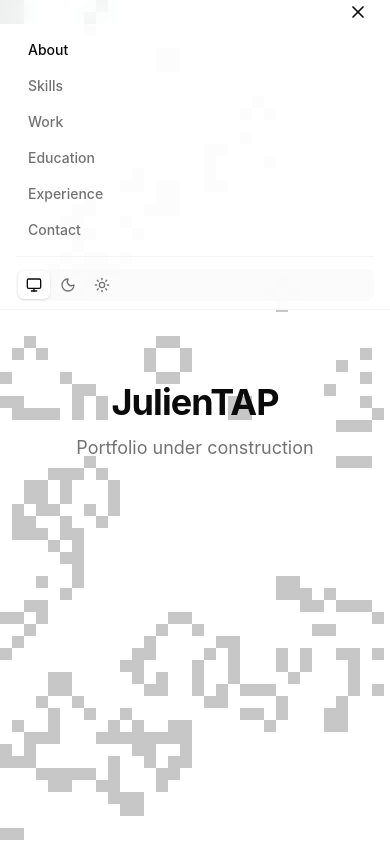
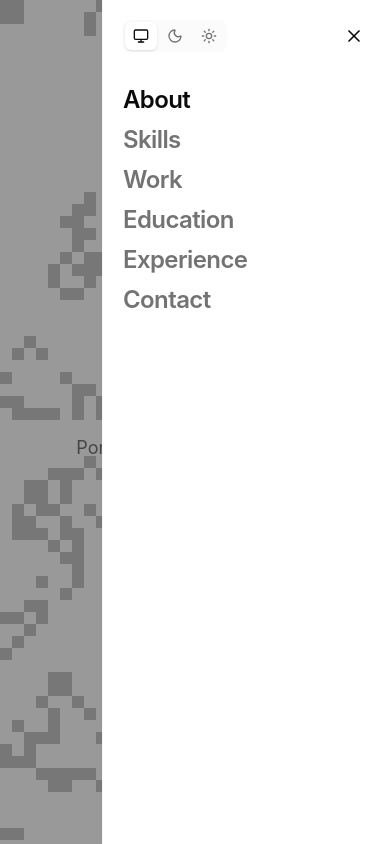
Before and after one commit to JulienTAP/JulienTAP.github.io, a React (Vite) app: page / in a window 390 px wide. Both pictures are taken after a click on the button "Open menu". Built offline with nearby package versions, Linux system fonts and the light colour scheme.

Commit message:
fix : header displayed on mobile

```diff
--- a/src/components/Header.tsx
+++ b/src/components/Header.tsx
@@ -58,9 +58,10 @@ export function Header({ items }: HeaderProps) {
   }
 
   return (
-    <header className="border-border/40 bg-background/70 fixed inset-x-0 top-0 z-50 border-b backdrop-blur-md">
+    <>
+      <header className="border-border/40 bg-background/70 fixed inset-x-0 top-0 z-50 hidden border-b backdrop-blur-md sm:block">
         <div className="relative mx-auto flex max-w-5xl items-center justify-center px-4 py-3">
-        <nav className="hidden items-center gap-1 sm:flex">
+          <nav className="flex items-center gap-1">
             {items.map((item) => (
               <a
                 key={item.id}
@@ -82,29 +83,40 @@ export function Header({ items }: HeaderProps) {
               </a>
             ))}
           </nav>
-
-        <div className="absolute top-1/2 right-4 hidden -translate-y-1/2 sm:block">
+          <div className="absolute top-1/2 right-4 -translate-y-1/2">
             <ThemeSwitch />
           </div>
+        </div>
+      </header>
 
       <button
         type="button"
-          onClick={() => setMobileOpen((v) => !v)}
-          aria-label={mobileOpen ? 'Close menu' : 'Open menu'}
-          aria-expanded={mobileOpen}
-          className="text-foreground hover:bg-muted/60 absolute top-1/2 right-4 flex h-8 w-8 -translate-y-1/2 items-center justify-center rounded-md transition-colors sm:hidden"
+        onClick={() => setMobileOpen(true)}
+        aria-label="Open menu"
+        className="text-foreground bg-background/70 hover:bg-muted/60 fixed top-3 right-4 z-50 flex h-9 w-9 items-center justify-center rounded-md backdrop-blur-md transition-colors sm:hidden"
       >
-          {mobileOpen ? (
+        <Menu className="h-5 w-5" />
+      </button>
+
+      {mobileOpen && (
+        <>
+          <div
+            className="fixed inset-0 z-50 bg-black/40 sm:hidden"
+            onClick={() => setMobileOpen(false)}
+          />
+          <aside className="bg-background border-border/40 fixed top-0 right-0 z-50 flex h-svh w-72 flex-col border-l p-5 sm:hidden">
+            <div className="flex items-center justify-between">
+              <ThemeSwitch />
+              <button
+                type="button"
+                onClick={() => setMobileOpen(false)}
+                aria-label="Close menu"
+                className="text-foreground hover:bg-muted/60 flex h-8 w-8 items-center justify-center rounded-md transition-colors"
+              >
                 <X className="h-5 w-5" />
-          ) : (
-            <Menu className="h-5 w-5" />
-          )}
               </button>
             </div>
-
-      {mobileOpen && (
-        <div className="bg-background/95 border-border/40 absolute inset-x-0 top-full border-b backdrop-blur-md sm:hidden">
-          <nav className="mx-auto flex max-w-5xl flex-col px-4 py-2">
+            <nav className="mt-8 flex flex-col gap-2">
               {items.map((item) => (
                 <a
                   key={item.id}
@@ -114,20 +126,18 @@ export function Header({ items }: HeaderProps) {
                     handleMobileNav(item.id)
                   }}
                   className={cn(
-                  'rounded-md px-3 py-2 text-sm font-medium transition-colors',
-                  'text-muted-foreground hover:bg-muted/60 hover:text-foreground',
+                    'text-2xl font-semibold tracking-tight transition-colors',
+                    'text-muted-foreground hover:text-foreground',
                     activeId === item.id && 'text-foreground',
                   )}
                 >
                   {item.label}
                 </a>
               ))}
-            <div className="border-border/40 mt-2 border-t pt-3">
-              <ThemeSwitch />
-            </div>
             </nav>
-        </div>
+          </aside>
+        </>
       )}
-    </header>
+    </>
   )
 }
```
Lines whose indentation alone changed are shown as unchanged.
